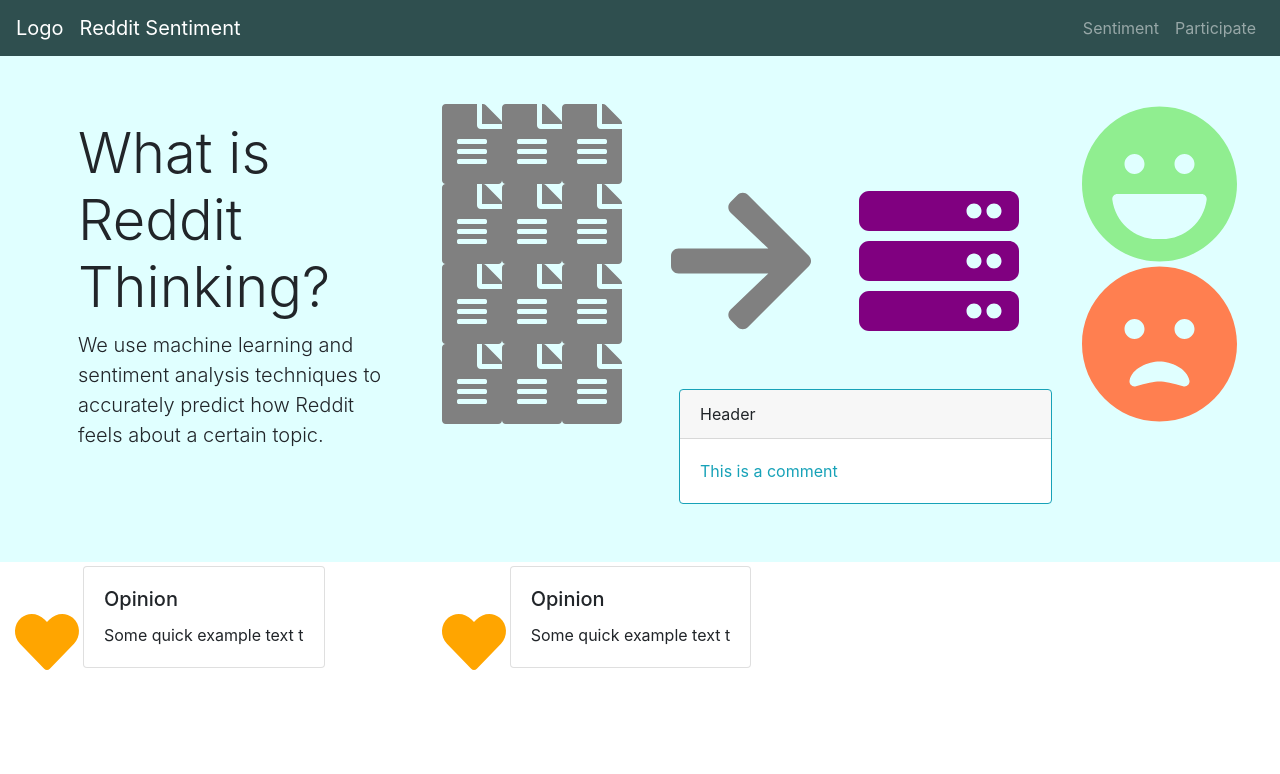
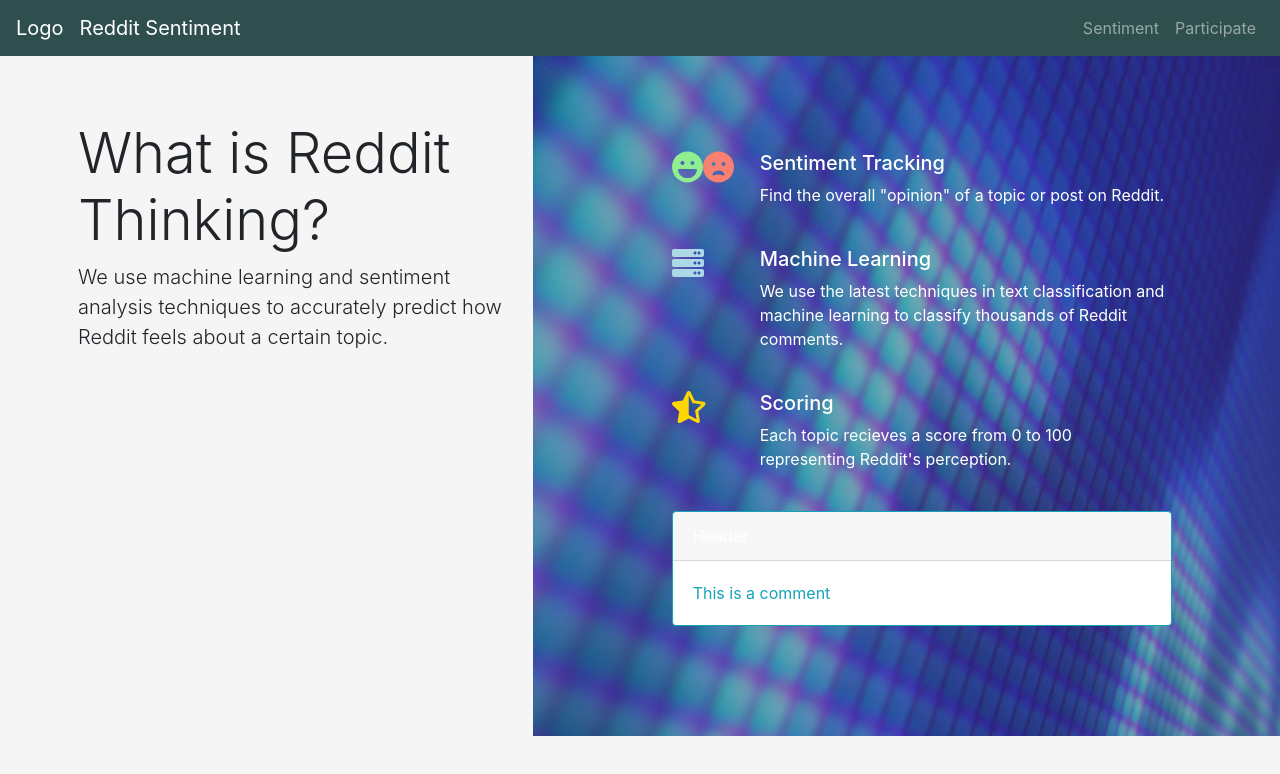
Before and after one commit to codefueled/redditsentiment, a React (Create React App) app in the folder redditsent_application/reddit-sentiment/: page / in a window 1280 px wide. Shown: the top 774 px of the page. Built offline with nearby package versions, Linux system fonts and the light colour scheme.

Commit message:
Homepage base layout done

```diff
--- a/redditsent_application/reddit-sentiment/src/App.css
+++ b/redditsent_application/reddit-sentiment/src/App.css
@@ -1,6 +1,9 @@
 .App {
   text-align: left;
   height: 100%;
+}
+.body {
+  background-color: whitesmoke;
 }
 
 .nav {
@@ -8,7 +11,7 @@
 }
 
 .homepage {
-  background-color: lightcyan;
+  background-color: whitesmoke;
   height: 100%;
 }
 
@@ -23,3 +26,29 @@
 .icon-card {
   float: left;
 }
+
+.homepage-image {
+  background-image: url("./images/pixel-field-2-1480051.jpg");
+  background-size: 125%;
+  position: relative;
+  min-height: 100%;
+  min-height: 85vh;
+  display: block;
+}
+
+.homepage-image::before {
+  content: "";
+  position: absolute;
+  top: 0;
+  right: 0;
+  left: 0;
+  bottom: 0;
+  background: rgba(0, 0, 0, 0.3);
+}
+
+.vertical-center {
+  min-height: 100%; /* Fallback for browsers do NOT support vh unit */
+  min-height: 85vh;
+  display: flex;
+  align-items: center;
+}
--- a/redditsent_application/reddit-sentiment/src/components/Homepage.jsx
+++ b/redditsent_application/reddit-sentiment/src/components/Homepage.jsx
@@ -2,10 +2,8 @@
 import { FontAwesomeIcon } from "@fortawesome/react-fontawesome";
 import CommentCycler from "./CommentCycler";
 import {
-  faHeart,
   faServer,
-  faFileAlt,
-  faArrowRight,
+  faStarHalfAlt,
   faLaugh,
   faFrownOpen
 } from "@fortawesome/free-solid-svg-icons";
@@ -13,106 +11,94 @@
   state = {};
   render() {
     return (
-      <div className="container-fluid">
+      <div
+        className="container-fluid"
+        style={{ backgroundColor: "whitesmoke", minHeight: "90vh" }}
+      >
         <div className="row homepage">
-          <div className="col-12 col-lg-4">
+          <div className="col-12 col-lg-5">
             <div
-              class="jumbotron jumbotron-fluid ml-5"
-              style={{ backgroundColor: "#E0FFFF" }}
+              className="jumbotron jumbotron-fluid ml-5"
+              style={{ backgroundColor: "whitesmoke" }}
             >
-              <div class="container">
-                <h1 class="display-4">What is Reddit Thinking?</h1>
-                <p class="lead">
+              <div className="container">
+                <h1 className="display-4">What is Reddit Thinking?</h1>
+                <p className="lead">
                   We use machine learning and sentiment analysis techniques to
                   accurately predict how Reddit feels about a certain topic.
                 </p>
               </div>
             </div>
           </div>
-          <div className="col-4 col-lg-2">
-            <div className="mt-5" style={{ color: "gray" }}>
-              <FontAwesomeIcon icon={faFileAlt} size="5x" />
-              <FontAwesomeIcon icon={faFileAlt} size="5x" />
-              <FontAwesomeIcon icon={faFileAlt} size="5x" />
-              <FontAwesomeIcon icon={faFileAlt} size="5x" />
-              <FontAwesomeIcon icon={faFileAlt} size="5x" />
-              <FontAwesomeIcon icon={faFileAlt} size="5x" />
-              <FontAwesomeIcon icon={faFileAlt} size="5x" />
-              <FontAwesomeIcon icon={faFileAlt} size="5x" />
-              <FontAwesomeIcon icon={faFileAlt} size="5x" />
-              <FontAwesomeIcon icon={faFileAlt} size="5x" />
-              <FontAwesomeIcon icon={faFileAlt} size="5x" />
-              <FontAwesomeIcon icon={faFileAlt} size="5x" />
+          <div className="col-12 col-lg-7 homepage-image">
+            <div
+              className="container-fluid text-white vertical-center justify-content-center d-flex flex-column"
+              style={{
+                position: "absolute"
+              }}
+            >
+              <div className="media" style={{ width: "500px" }}>
+                <div className="lead-5 lh-2 mr-4" style={{ width: "64px" }}>
+                  <FontAwesomeIcon
+                    size="2x"
+                    color="lightgreen"
+                    icon={faLaugh}
+                  />
+                  <FontAwesomeIcon
+                    size="2x"
+                    color="salmon"
+                    icon={faFrownOpen}
+                  />
+                </div>
+                <div className="media-body">
+                  <h5>Sentiment Tracking</h5>
+                  <p>
+                    Find the overall "opinion" of a topic or post on Reddit.
+                  </p>
                 </div>
               </div>
-          <div className="col-4 margintop-from-nav">
+              <br />
+              <div className="media" style={{ width: "500px" }}>
+                <div className="lead-5 lh-2 mr-4" style={{ width: "64px" }}>
                   <FontAwesomeIcon
-              className="ml-3"
-              icon={faArrowRight}
-              size="10x"
-              style={{ color: "gray" }}
+                    size="2x"
+                    color="lightblue"
+                    icon={faServer}
                   />
+                </div>
+                <div className="media-body">
+                  <h5>Machine Learning</h5>
+                  <p>
+                    We use the latest techniques in text classification and
+                    machine learning to classify thousands of Reddit comments.
+                  </p>
+                </div>
+              </div>
+              <br />
+              <div className="media" style={{ width: "500px" }}>
+                <div className="lead-5 lh-2 mr-4" style={{ width: "64px" }}>
                   <FontAwesomeIcon
-              className="ml-5"
-              icon={faServer}
-              size="10x"
-              style={{ color: "purple" }}
+                    icon={faStarHalfAlt}
+                    color="gold"
+                    size="2x"
                   />
-            <div className=" ml-4 mt-5">
+                </div>
+                <div className="media-body">
+                  <h5>Scoring</h5>
+                  <p>
+                    Each topic recieves a score from 0 to 100 representing
+                    Reddit's perception.
+                  </p>
+                </div>
+              </div>
+              <br />
+              <div style={{ width: "500px" }}>
                 <CommentCycler />
               </div>
             </div>
-
-          <div className="col-4 col-lg-2">
-            <div className="mt-5">
-              <FontAwesomeIcon
-                style={{ color: "lightgreen" }}
-                icon={faLaugh}
-                size="10x"
-              />
-              <FontAwesomeIcon
-                style={{ color: "#FF7F50" }}
-                icon={faFrownOpen}
-                size="10x"
-              />
           </div>
         </div>
-        </div>
-        <div className="row">
-          <div className="col-4">
-            <div>
-              <FontAwesomeIcon
-                className="mt-5"
-                icon={faHeart}
-                size="4x"
-                style={{ color: "orange", float: "left" }}
-              />
-            </div>
-            <div class="card mt-1 ml-1" style={{ float: "left" }}>
-              <div class="card-body">
-                <h5 class="card-title">Opinion</h5>
-                <p class="card-text">Some quick example text t</p>
-              </div>
-            </div>
-          </div>
-          <div className="col-4">
-            <div>
-              <FontAwesomeIcon
-                className="mt-5"
-                icon={faHeart}
-                size="4x"
-                style={{ color: "orange", float: "left" }}
-              />
-            </div>
-            <div class="card mt-1 ml-1" style={{ float: "left" }}>
-              <div class="card-body">
-                <h5 class="card-title">Opinion</h5>
-                <p class="card-text">Some quick example text t</p>
-              </div>
-            </div>
-          </div>
-          <div className="col-4" />
-        </div>
+        <div className="row" style={{ backgroundColor: "whitesmoke" }} />
       </div>
     );
   }
```
Lines whose indentation alone changed are shown as unchanged.
